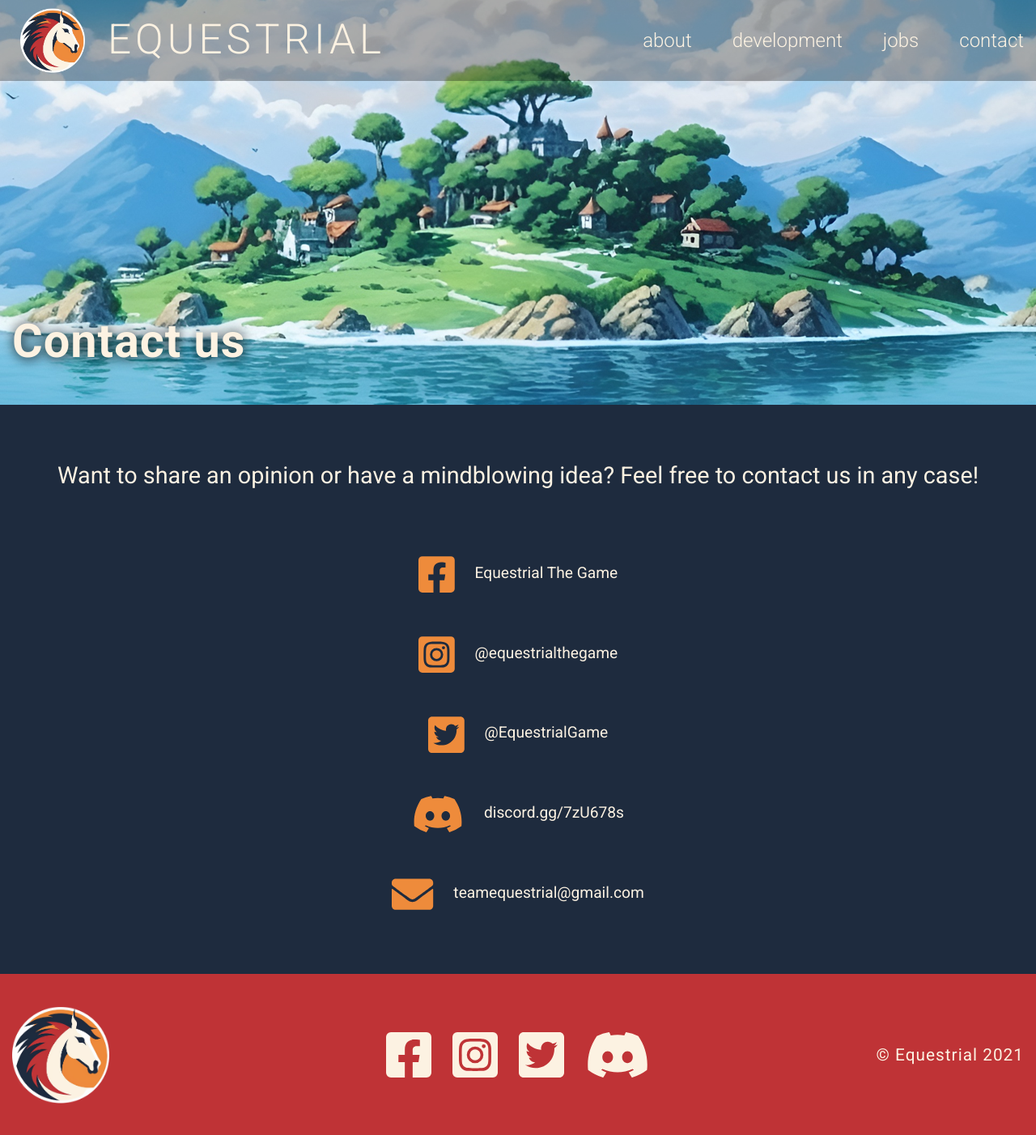
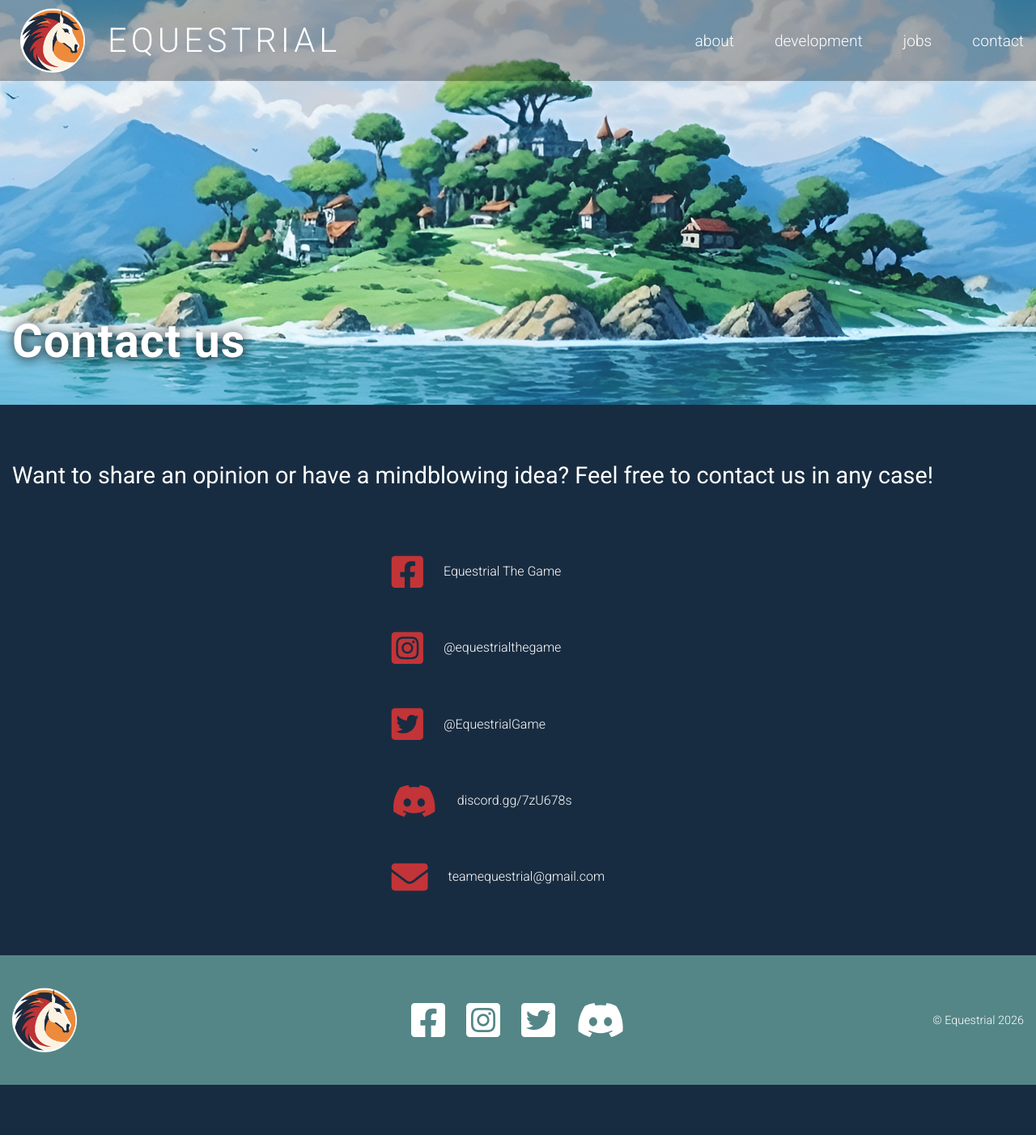
Before and after one commit to Shaiyraa/equestrial-website, a React (Create React App) app: page /contact in a window 1280 px wide. Shown: the whole page at 81% size. After the commit the page ends 1340 px from the top, so only its background shows below. Built offline with nearby package versions, Linux system fonts and the light colour scheme.

Commit message:
switched up the brand colors, added a color-variables file for easier updates

```diff
--- a/src/App.css
+++ b/src/App.css
@@ -3,9 +3,9 @@
 }
 
 body {
-  color: #fcf2e2;
-  font-family: 'Roboto';
-  background-color: #1e2b3e;
+  color: #fff;
+  font-family: "Roboto";
+  background-color: #182c41;
 }
 
 p {
@@ -16,5 +16,3 @@ p {
   max-width: 1250px;
   margin: 0 auto;
 }
-
-/* #ff4c29 */
--- /dev/null
+++ b/src/color-variables.js
@@ -0,0 +1,7 @@
+export const colorVariables = {
+  primaryColor: "#FAF1E2",
+  secondaryColor: "#182C41",
+  accentColor: "#C23437",
+  tonedAccentColor: "#548687",
+  textColor: "#fff",
+};
--- a/src/components/footer/footer.component.jsx
+++ b/src/components/footer/footer.component.jsx
@@ -1,4 +1,4 @@
-import React from 'react';
+import React from "react";
 import {
   Container,
   Flex,
@@ -6,19 +6,19 @@ import {
   IconLink,
   IconsContainer,
   Copyright,
-} from './footer.styles';
-import Logo from '../../assets/images/logo.png';
+} from "./footer.styles";
+import Logo from "../../assets/images/logo.png";
 import {
   faFacebookSquare,
   faInstagramSquare,
   faTwitterSquare,
   faDiscord,
-} from '@fortawesome/free-brands-svg-icons';
+} from "@fortawesome/free-brands-svg-icons";
 
 const Footer = () => (
   <Container>
     <Flex className="wrapper">
-      <img src={Logo} alt="equestrial logo" height="120px" />
+      <img src={Logo} alt="equestrial logo" height="80px" />
 
       <IconsContainer>
         <IconLink
@@ -41,7 +41,7 @@ const Footer = () => (
         </IconLink>
       </IconsContainer>
 
-      <Copyright>&copy; Equestrial 2021</Copyright>
+      <Copyright>&copy; Equestrial 2026</Copyright>
     </Flex>
   </Container>
 );
--- a/src/components/footer/footer.styles.jsx
+++ b/src/components/footer/footer.styles.jsx
@@ -1,8 +1,9 @@
-import styled from 'styled-components';
-import { FontAwesomeIcon } from '@fortawesome/react-fontawesome';
+import styled from "styled-components";
+import { FontAwesomeIcon } from "@fortawesome/react-fontawesome";
+import { colorVariables } from "../../color-variables";
 
 export const Container = styled.div`
-  background-color: #bf3336;
+  background-color: ${colorVariables.tonedAccentColor};
   padding: 40px 0;
 `;
 
@@ -28,23 +29,24 @@ export const IconsContainer = styled.div`
 `;
 
 export const Icon = styled(FontAwesomeIcon)`
-  font-size: 4em;
+  font-size: 3em;
   margin: 13px;
 `;
+
 export const IconLink = styled.a`
   text-decoration: none;
   color: inherit;
 
   &:hover {
-    color: #1e2b3e;
+    color: ${colorVariables.secondaryColor};
   }
 `;
 
 export const Copyright = styled.div`
   text-align: center;
   margin: auto 0;
-  font-size: 1.3em;
-  letter-spacing: 1px;
+  font-size: 0.9em;
+  font-weight: 300;
 
   @media (min-width: 768px) {
     text-align: right;
--- a/src/components/header/header.styles.jsx
+++ b/src/components/header/header.styles.jsx
@@ -1,6 +1,7 @@
-import styled from 'styled-components';
-import { Link } from 'react-router-dom';
-import { FontAwesomeIcon } from '@fortawesome/react-fontawesome';
+import styled from "styled-components";
+import { Link } from "react-router-dom";
+import { FontAwesomeIcon } from "@fortawesome/react-fontawesome";
+import { colorVariables } from "../../color-variables";
 
 export const Navbar = styled.div`
   background-color: rgba(0, 0, 0, 0.3);
@@ -44,13 +45,13 @@ export const Logo = styled.h1`
   }
 
   @media (min-width: 1280px) {
-    margin: 18px 0 0 18px;
-    font-size: 3.2em;
+    margin: 25px 0 0 18px;
+    font-size: 2.6em;
   }
 `;
 
 export const Nav = styled.div`
-  display: ${({ open }) => (open ? 'block' : 'none')};
+  display: ${({ open }) => (open ? "block" : "none")};
 
   position: absolute;
   top: 100px;
@@ -67,13 +68,13 @@ export const Nav = styled.div`
 `;
 
 export const NavLink = styled(Link)`
-  font-size: 1.5em;
+  font-size: 1.2em;
   font-weight: 300;
   text-decoration: none;
   color: inherit;
 
   &:hover {
-    color: #bf3336;
+    color: ${colorVariables.secondaryColor};
   }
 
   // small device
@@ -103,7 +104,7 @@ export const PatreonLink = styled.a`
   color: inherit;
 
   &:hover {
-    color: #ff4c29;
+    color: ${colorVariables.accentColor};
   }
 
   // small device
--- a/src/components/hero/hero.styles.jsx
+++ b/src/components/hero/hero.styles.jsx
@@ -1,7 +1,8 @@
-import styled from 'styled-components';
-import HeroImgSmall from '../../assets/images/hero-small.png';
-import HeroImgMedium from '../../assets/images/hero-medium.png';
-import HeroImgLarge from '../../assets/images/hero.png';
+import styled from "styled-components";
+import HeroImgSmall from "../../assets/images/hero-small.png";
+import HeroImgMedium from "../../assets/images/hero-medium.png";
+import HeroImgLarge from "../../assets/images/hero.png";
+import { colorVariables } from "../../color-variables";
 
 export const ImgWrapper = styled.div`
   position: relative;
@@ -26,7 +27,7 @@ export const Title = styled.h1`
   bottom: 25px;
   margin: 0;
   padding: 0;
-  color: #fcf2e2;
+  color: ${colorVariables.textColor};
   text-shadow: 1px 1px 15px #000;
   font-size: 2.1em;
   font-weight: 700;
--- a/src/index.css
+++ b/src/index.css
@@ -1,14 +1,14 @@
 body {
   margin: 0;
-  font-family: -apple-system, BlinkMacSystemFont, 'Segoe UI', 'Roboto', 'Oxygen',
-    'Ubuntu', 'Cantarell', 'Fira Sans', 'Droid Sans', 'Helvetica Neue',
-    sans-serif;
+  font-family:
+    -apple-system, BlinkMacSystemFont, "Segoe UI", "Roboto", "Oxygen", "Ubuntu",
+    "Cantarell", "Fira Sans", "Droid Sans", "Helvetica Neue", sans-serif;
   -webkit-font-smoothing: antialiased;
   -moz-osx-font-smoothing: grayscale;
 }
 
 a {
-  color: #ee8b3b;
+  color: #548687;
 }
 
 a:hover {
@@ -16,6 +16,6 @@ a:hover {
 }
 
 code {
-  font-family: source-code-pro, Menlo, Monaco, Consolas, 'Courier New',
-    monospace;
+  font-family:
+    source-code-pro, Menlo, Monaco, Consolas, "Courier New", monospace;
 }
--- a/src/pages/about/about.component.jsx
+++ b/src/pages/about/about.component.jsx
@@ -1,10 +1,10 @@
-import React from 'react';
-import Hero from '../../components/hero/hero.component';
-import Gallery from '../../components/gallery/gallery.component';
-import Content from '../../components/content/content.component';
-import { Text, TrainingImage } from './about.styles';
-import CoatShowcase from '../../assets/images/showcase.gif';
-import TrainingShowcase from '../../assets/images/training.png';
+import React from "react";
+import Hero from "../../components/hero/hero.component";
+import Gallery from "../../components/gallery/gallery.component";
+import Content from "../../components/content/content.component";
+import { Text, TrainingImage } from "./about.styles";
+import CoatShowcase from "../../assets/images/showcase.gif";
+import TrainingShowcase from "../../assets/images/training.png";
 
 const About = () => (
   <div>
@@ -22,7 +22,7 @@ const About = () => (
         Equestrial inherit the genes from their parents, just like in real life.
         You can experiment with countless factors to create unique genetic
         combinations expressed as unique and rare horse colors. You can test our
-        genetics algorithm in{' '}
+        genetics algorithm in{" "}
         <a
           href="https://genetics.playequestrial.pl"
           target="_blank"
@@ -30,16 +30,16 @@ const About = () => (
         >
           our demo app
         </a>
-        . The first breed introduced to the game is gonna bet the Friesian
-        Horse, known for being intelligent, gentle, and of course, being black
-        from head to toes. Those, who already know some stuff about genetics may
+        . The first breed introduced to the game is gonna be the Friesian Horse,
+        known for being intelligent, gentle, and of course, being black from
+        head to toes. Those, who already know some stuff about genetics may
         realize, that friesians can be also chestnut or flaxen, but those simply
         are not being registered in friesian studbook. More on that and other
         related topics you can read on our Socials!
       </Text>
-      <div style={{ textAlign: 'center' }}>
+      <div style={{ textAlign: "center" }}>
         <img
-          style={{ display: 'inline-block' }}
+          style={{ display: "inline-block" }}
           src={CoatShowcase}
           alt="Showcase of horse coat colors"
         />
@@ -52,7 +52,7 @@ const About = () => (
         compete head to head with other horses bred by players from all around
         the Equestrial island.
       </Text>
-      <div style={{ textAlign: 'center' }}>
+      <div style={{ textAlign: "center" }}>
         <TrainingImage
           src={TrainingShowcase}
           alt="Showcase of horse training methods"
--- a/src/pages/contact/contact.component.jsx
+++ b/src/pages/contact/contact.component.jsx
@@ -1,6 +1,6 @@
-import React from 'react';
-import Hero from '../../components/hero/hero.component';
-import Content from '../../components/content/content.component';
+import React from "react";
+import Hero from "../../components/hero/hero.component";
+import Content from "../../components/content/content.component";
 import {
   SubTitle,
   ItemContainer,
@@ -8,24 +8,24 @@ import {
   MailIcon,
   Icon,
   IconLink,
-} from './contact.styles';
-import { faEnvelope } from '@fortawesome/free-solid-svg-icons';
+} from "./contact.styles";
+import { faEnvelope } from "@fortawesome/free-solid-svg-icons";
 import {
   faFacebookSquare,
   faDiscord,
   faInstagramSquare,
   faTwitterSquare,
-} from '@fortawesome/free-brands-svg-icons';
+} from "@fortawesome/free-brands-svg-icons";
 
 const Contact = () => (
   <div>
     <Hero title="Contact us" />
     <Content>
-      <div style={{ textAlign: 'center' }}>
-        <SubTitle>
-          Want to share an opinion or have a mindblowing idea? Feel free to
-          contact us in any case!
-        </SubTitle>
+      <SubTitle>
+        Want to share an opinion or have a mindblowing idea? Feel free to
+        contact us in any case!
+      </SubTitle>
+      <div style={{ marginLeft: "50%", transform: "translateX(-25%)" }}>
         <ItemContainer>
           <IconLink
             href="https://www.facebook.com/equestrialthegame"
--- a/src/pages/contact/contact.styles.jsx
+++ b/src/pages/contact/contact.styles.jsx
@@ -1,5 +1,6 @@
-import styled from 'styled-components';
-import { FontAwesomeIcon } from '@fortawesome/react-fontawesome';
+import styled from "styled-components";
+import { FontAwesomeIcon } from "@fortawesome/react-fontawesome";
+import { colorVariables } from "../../color-variables";
 
 export const SubTitle = styled.h3`
   font-size: 1.8em;
@@ -12,32 +13,33 @@ export const ItemContainer = styled.div`
 `;
 export const Item = styled.p`
   display: inline-block;
-  font-size: 1.2em;
+  font-size: 1em;
   margin: 0;
   padding: 0;
+  font-weight: 300;
 
   /* center horizontally */
   position: relative;
   top: 50%;
-  transform: translateY(-50%);
+  transform: translateY(-40%);
 `;
 
 export const Icon = styled(FontAwesomeIcon)`
-  font-size: 3.2em;
+  font-size: 2.8em;
   margin-right: 25px;
 `;
 
 export const MailIcon = styled(FontAwesomeIcon)`
-  font-size: 3.2em;
+  font-size: 2.8em;
   margin-right: 25px;
-  color: #ee8b3b;
+  color: ${colorVariables.accentColor};
 `;
 
 export const IconLink = styled.a`
   text-decoration: none;
-  color: #ee8b3b;
+  color: ${colorVariables.accentColor};
 
   &:hover {
-    color: #fcf2e2;
+    color: ${colorVariables.primaryColor};
   }
 `;
--- a/src/pages/development/development.styles.jsx
+++ b/src/pages/development/development.styles.jsx
@@ -1,4 +1,5 @@
-import styled from 'styled-components';
+import styled from "styled-components";
+import { colorVariables } from "../../color-variables";
 
 export const SubTitle = styled.h1`
   font-size: 2.3em;
@@ -6,7 +7,7 @@ export const SubTitle = styled.h1`
 
 export const Stage = styled.span`
   display: inline-block;
-  background-color: #ee8b3b;
+  background-color: ${colorVariables.tonedAccentColor};
   margin-left: 25px;
   padding: 10px 30px;
 `;
@@ -20,7 +21,7 @@ export const Dot = styled.div`
   width: 16px;
   height: 16px;
   margin-right: 10px;
-  background-color: #ee8b3b;
+  background-color: ${colorVariables.tonedAccentColor};
   border-radius: 50%;
 `;
 
```
Also changed, not shown: 1 other file (tests, documents, lock files or other folders).
